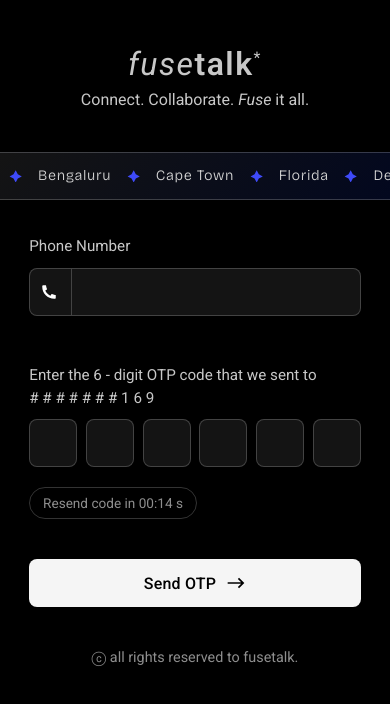
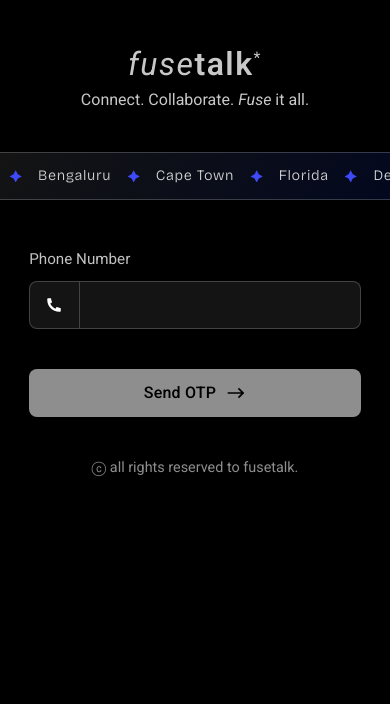
Before and after one commit to aniket-raikwar-dev/fusetalk, a React (Vite) app in the folder frontend/: page /login in a window 390 px wide. Shown: the top 704 px of the page. Built offline with nearby package versions, Linux system fonts and the light colour scheme; a web font is replaced by a local one.

Commit message:
feat: add OTP UI

```diff
--- a/frontend/src/App.scss
+++ b/frontend/src/App.scss
@@ -126,24 +126,24 @@
     color: #000;
     box-shadow: 0 4px 30px rgba(0, 0, 0, 0.1);
 
-    svg {
+    img {
       width: 20px;
     }
   }
 
   .copyright {
     margin-top: 2.5rem;
-    color: rgb(142, 142, 142);
+    color: #8e8e8e;
     font-size: 0.9rem;
   }
 
   .auth-box {
     width: 85%;
-    // background-color: red;
-    margin-top: 35px;
+    margin-top: 3rem;
 
     .label {
       font-size: 0.95rem;
+      color:#c2c2c2;
     }
 
     .phone-input {
@@ -154,26 +154,35 @@
       width: 100%;
       border: 0.5px solid #ffffff33;
       border-radius: 8px;
-      padding: 0px 10px;
-      letter-spacing: 4px;
       margin-top: 10px;
       background-color: #141414;
-      margin-bottom: 3rem;
 
+      .phone-icon {
+        width: 15%;
+        height: 100%;
+        border-right: 0.5px solid #ffffff33;
+        display: flex;
+        justify-content: center;
+        align-items: center;
 
-      svg {
-        width: 18px;
+        img {
+          width: 18px;
+        }
       }
 
       input {
         outline: none;
         height: 100%;
-        width: 90%;
+        width: 85%;
         border: none;
         background-color: transparent;
-        border-left: 0.5px solid #ffffff33;
         padding-left: 10px;
+        letter-spacing: 4px;
       }
+    }
+
+    .otp-container {
+      margin-top: 3rem;
     }
 
     .otp-box-container{
@@ -181,7 +190,6 @@
       align-items: center;
       justify-content: space-between;
       margin-top: 10px;
-      margin-bottom: 20px;
     }
 
     .otp-box {
@@ -200,6 +208,11 @@
       width: fit-content;
       font-size: 0.85rem;
       color:#8e8e8e;
+      margin-top: 3rem;
     }
   }
+  .disabled-btn {
+    background-color: #8e8e8e;
+    cursor: not-allowed;
+  }
 }
--- a/frontend/src/pages/Login.jsx
+++ b/frontend/src/pages/Login.jsx
@@ -1,4 +1,6 @@
 import React, { useRef, useState } from "react";
+import PhoneFillIcon from "../assets/phone-fill.svg";
+import ArrowRightSvg from "../assets/arrow-right-long-line.svg";
 
 const cityNames = [
   "San Francisco",
@@ -17,7 +19,17 @@
 
 const Login = () => {
   const [otpBoxes, setOtpBoxes] = useState(Array(6).fill(""));
+  const [phoneNumber, setPhoneNumber] = useState("");
+  const [isOtpVerifyBtnEnabled, setIsOtpVerifyBtnEnabled] = useState(false);
+  const [isOtpSent, setIsOtpSent] = useState(false);
   const inputsRef = useRef([]);
+
+  const handlePhoneInputChange = (e) => {
+    const { value } = e.target;
+    if (value.length <= 10) {
+      setPhoneNumber(e.target.value);
+    }
+  };
 
   const handleOTPChange = (e, index) => {
     const { value } = e.target;
@@ -31,14 +43,17 @@
     if (value && index < otpBoxes.length - 1) {
       inputsRef.current[index + 1].focus();
     }
-
-    // setIsBtnEnabled(boxes.every((otp) => otp !== ""));
+    setIsOtpVerifyBtnEnabled(boxes.every((otp) => otp !== ""));
   };
 
   const handleKeyDown = (e, index) => {
     if (e.key === "Backspace" && !otpBoxes[index] && index >= 0) {
       inputsRef.current[index - 1].focus();
     }
+  };
+
+  const sendOtp = () => {
+    setIsOtpSent(true);
   };
 
   return (
@@ -76,19 +91,25 @@
         <div>
           <p className="label">Phone Number</p>
           <div className="phone-input">
-            <svg
-              xmlns="http://www.w3.org/2000/svg"
-              viewBox="0 0 24 24"
-              fill="rgba(255,255,255,1)"
-            >
-              <path d="M21 16.42V19.9561C21 20.4811 20.5941 20.9167 20.0705 20.9537C19.6331 20.9846 19.2763 21 19 21C10.1634 21 3 13.8366 3 5C3 4.72371 3.01545 4.36687 3.04635 3.9295C3.08337 3.40588 3.51894 3 4.04386 3H7.5801C7.83678 3 8.05176 3.19442 8.07753 3.4498C8.10067 3.67907 8.12218 3.86314 8.14207 4.00202C8.34435 5.41472 8.75753 6.75936 9.3487 8.00303C9.44359 8.20265 9.38171 8.44159 9.20185 8.57006L7.04355 10.1118C8.35752 13.1811 10.8189 15.6425 13.8882 16.9565L15.4271 14.8019C15.5572 14.6199 15.799 14.5573 16.001 14.6532C17.2446 15.2439 18.5891 15.6566 20.0016 15.8584C20.1396 15.8782 20.3225 15.8995 20.5502 15.9225C20.8056 15.9483 21 16.1633 21 16.42Z"></path>
-            </svg>
-            <input type="number" />
+            <div className="phone-icon">
+              <img src={PhoneFillIcon} alt="phone" />
+            </div>
+            <input
+              type="number"
+              value={phoneNumber}
+              onChange={handlePhoneInputChange}
+            />
           </div>
         </div>
-        <div>
-          <p className="label">Enter the 6 - digit OTP code that we sent to</p>
-          <p className="label"># # # # # # # 1 6 9</p>
+        {isOtpSent && (
+          <div className="otp-container">
+            <p className="label">
+              Enter the 6 - digit OTP code that we sent to
+            </p>
+            <p className="label">{`# # # # # # # ${phoneNumber.slice(
+              7,
+              8
+            )} ${phoneNumber.slice(8, 9)} ${phoneNumber.slice(9, 10)}`}</p>
             <div className="otp-box-container">
               {otpBoxes.map((otp, index) => (
                 <input
@@ -104,15 +125,18 @@
                 />
               ))}
             </div>
-          <div className="resend-otp">Resend code in 00:14 s</div>
+            <div className="resend-otp">Resend code in 00:45 s</div>
           </div>
+        )}
       </div>
 
-      <button className="splash-btn">
-        Send OTP{" "}
-        <svg xmlns="http://www.w3.org/2000/svg" viewBox="0 0 24 24" fill="#000">
-          <path d="M1.99974 13.0001L1.9996 11.0002L18.1715 11.0002L14.2218 7.05044L15.636 5.63623L22 12.0002L15.636 18.3642L14.2218 16.9499L18.1716 13.0002L1.99974 13.0001Z"></path>
-        </svg>
+      <button
+        onClick={sendOtp}
+        className={`splash-btn ${phoneNumber.length !== 10 && "disabled-btn"}`}
+        disabled={phoneNumber.length !== 10}
+      >
+        {isOtpSent ? "Verify OTP" : "Send OTP"}
+        <img src={ArrowRightSvg} alt="" />
       </button>
 
       <p className="copyright">ⓒ all rights reserved to fusetalk.</p>
--- a/frontend/src/pages/SplashScreen.jsx
+++ b/frontend/src/pages/SplashScreen.jsx
@@ -1,6 +1,7 @@
 import React from "react";
 import SplashMotionImg from "../assets/SplashMotion.gif";
 import { useNavigate } from "react-router-dom";
+import ArrowRightSvg from "../assets/arrow-right-long-line.svg";
 
 const cityNames = [
   "San Francisco",
@@ -18,8 +19,6 @@
 ];
 
 const SplashScreen = () => {
-
-
   const navigate = useNavigate();
 
   return (
@@ -68,10 +67,7 @@
       </p>
 
       <button className="splash-btn" onClick={() => navigate("/login")}>
-        Join Us Now{" "}
-        <svg xmlns="http://www.w3.org/2000/svg" viewBox="0 0 24 24" fill="#000">
-          <path d="M1.99974 13.0001L1.9996 11.0002L18.1715 11.0002L14.2218 7.05044L15.636 5.63623L22 12.0002L15.636 18.3642L14.2218 16.9499L18.1716 13.0002L1.99974 13.0001Z"></path>
-        </svg>
+        Join Us Now <img src={ArrowRightSvg} alt="" />
       </button>
 
       <p className="copyright">ⓒ all rights reserved to fusetalk.</p>
```
Also changed, not shown: frontend/src/assets/arrow-right-long-line.svg (added), frontend/src/assets/phone-fill.svg (added). Lines whose indentation alone changed are shown as unchanged.
